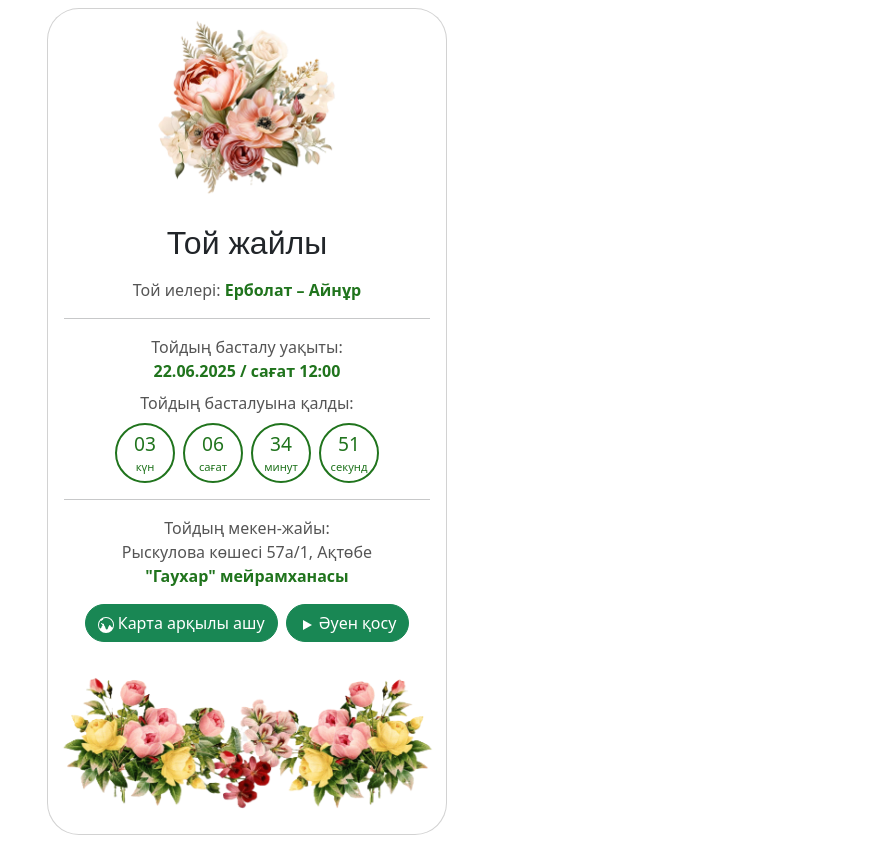
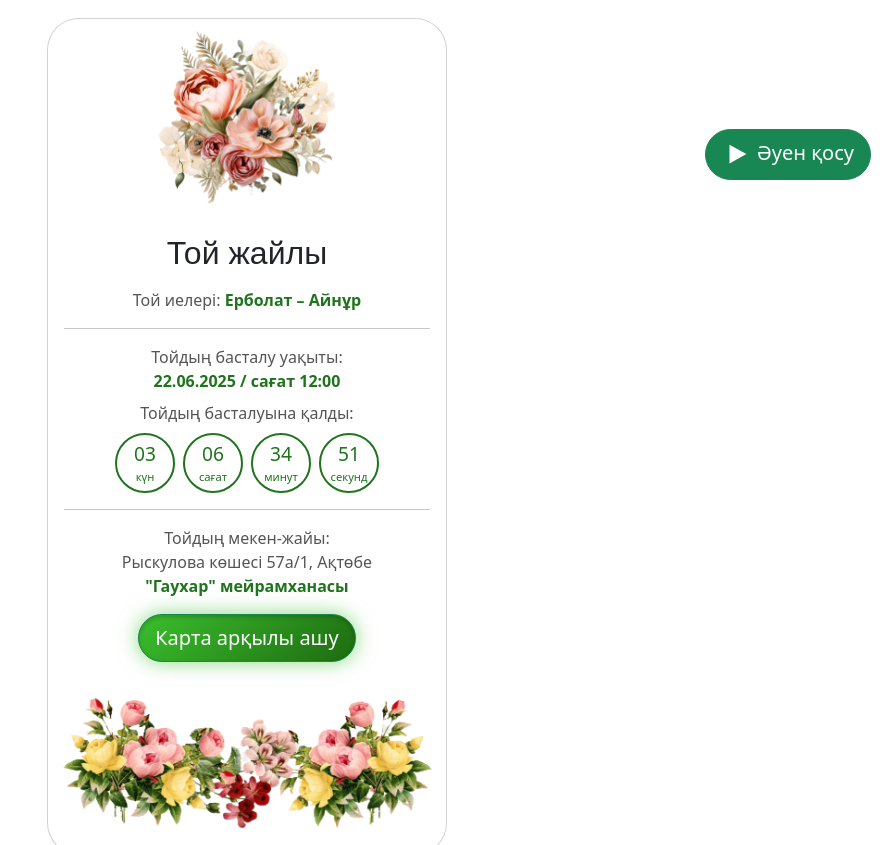
Before and after one commit to Yessirkegen/WeddingLetter, a plain HTML site: page index.html in a window 1280 px wide. Shown: the part 540-1385 px from the top of the page, without its empty margins (393-1280 px from the left). Drawn offline with nearby package versions, Linux system fonts and the light colour scheme; no server answers.

Commit message:
fix/play-btn-map-btn

```diff
--- a/index.css
+++ b/index.css
@@ -40,14 +40,15 @@ h1, h2, h3 {
     display: flex;
     justify-content: center;
     align-items: center;
-    padding: 1em 0;
+    padding: 0;
     background: #fff;
 }
-.hero img {
-    max-width: 300px; /* Задаём нужную максимальную ширину */
+.hero-bg__img {
+    max-width: 380px; /* Задаём нужную максимальную ширину */
     width: 100%;
     height: auto;
     display: block;
+    overflow: visible;
 }
 
 /* Блок под картинкой */
@@ -103,8 +104,21 @@ h1, h2, h3 {
 }
 
 
-.btn-play svg { width: 1em; height: 1em; fill: currentColor; }
+.btn-play svg { width: 1.5em; height: 1.5em; margin-bottom: 2px; fill: currentColor; }
+#btnHero {
+  position: fixed;       /* фиксируем относительно окна браузера */
+  right: 1rem;           /* отступ от правого края */
+  bottom: 5rem;          /* отступ от нижнего края */
+  z-index: 9999;         /* чтобы кнопка была поверх всего */
+}
 
+/* При желании: сделать чуть больше отступ на мобильных */
+@media (max-width: 576px) {
+  #btnHero {
+    right: 0.5rem;
+    bottom: 2.5rem;
+  }
+}
 
 .card {
     text-align: center;
@@ -134,9 +148,42 @@ h1, h2, h3 {
 .countdown span { color:#20741D;font-size:1.2em; }
 .countdown small { color:#20741D;font-size:0.7em; }
 .buttons { display:flex;justify-content:center;gap:0.5em;flex-wrap:wrap;margin-top:1em; }
-.map-btn { background:#20741D;color:#fff;border:none; }
+.map-btn {
+  position: relative;
+  overflow: hidden;                /* обязательно */
+  display: inline-block;
+  padding: 0.75em 1.5em;
+  font-size: 1rem;
+  color: #fff;
+  border-radius: .5em;
+  background: linear-gradient(135deg, #3abf2d, #1e6b10);
+  box-shadow: 0 0 20px rgba(58,191,45,0.6), inset 0 2px 4px rgba(0,0,0,0.2);
+  transition:
+    transform 0.8s ease-in-out,
+    box-shadow 0.8s ease-in-out;
+}
+.map-btn::before {
+  content: "";
+  position: absolute;
+  inset: 0;
+  background: linear-gradient(135deg, #1e6b10, #3abf2d);
+  opacity: 0;
+  transition: opacity 0.8s ease-in-out;
+  pointer-events: none;
+  z-index: -1;
+}
+.map-btn:hover {
+  transform: translateY(-1px);
+  box-shadow: 0 0 30px rgba(58,191,45,0.8), inset 0 2px 4px rgba(0,0,0,0.2);
+}
+.map-btn:hover::before {
+  opacity: 1;        /* постепенно меняем градиент */
+}
+.map-btn:active {
+  transform: translateY(0);
+  box-shadow: 0 0 10px rgba(58,191,45,0.4), inset 0 2px 6px rgba(0,0,0,0.3);
+}
 .audio-btn { background:#fff;color:#20741D;border:2px solid #20741D; }
-.map-btn:hover { background:#2a8e33; }
 .audio-btn:hover { background:#f0fff0; }
 
 /* Owners */
--- a/index.html
+++ b/index.html
@@ -22,7 +22,7 @@
   <div class="hero-text container">
     <h1 class="kurmetti">Құрметті қонақтар!</h1>
     <p class="shaktext">Ұлымыз Жасұлан мен келініміз Гүлденнің тойына шақырамыз.</p>
-    <button class="btn rounded-5 btn-success btn-play" id="btnHero">
+    <button class="btn btn-lg rounded-5 btn-success btn-play" id="btnHero">
       <svg viewBox="0 0 64 64"><path d="M16 12v40l36-20z"/></svg> Әуен қосу
     </button>
   </div>
@@ -46,16 +46,10 @@
         <hr>
         <p>Тойдың мекен-жайы:<br>Рыскулова көшесі 57а/1, Ақтөбе<br><strong>"Гаухар" мейрамханасы</strong></p>
         <div class="buttons">
-          <a class="btn rounded-5 btn-success" href="https://2gis.kz/aktobe/geo/70000001032399700/57.131611,50.313008"
-            target="_blank" class="btn map-btn">
-            <svg xmlns="http://www.w3.org/2000/svg" width="16" height="16" fill="currentColor" class="bi bi-globe-central-south-asia-fill" viewBox="0 0 16 16">
-              <path fill-rule="evenodd" d="M8 0a8 8 0 1 1 0 16A8 8 0 0 1 8 0m0 1a7 7 0 0 0-3.115.73.48.48 0 0 0 .137.292.488.488 0 0 1-.126.78l-.292.145a.7.7 0 0 0-.187.136l-.48.48a1 1 0 0 1-1.023.242l-.02-.007a1 1 0 0 0-.461-.041A6.97 6.97 0 0 0 1 8a6.96 6.96 0 0 0 .883 3.403l.86-.213c.444-.112.757-.512.757-.971v-.184a1 1 0 0 1 .445-.832l.04-.026a1 1 0 0 0 .153-1.54L3.12 6.622a.415.415 0 0 1 .542-.624l1.09.817a.5.5 0 0 0 .523.047A.5.5 0 0 1 6 7.31v.455a.8.8 0 0 0 .13.432l.796 1.193a1 1 0 0 1 .116.238l.73 2.19a1 1 0 0 0 .949.683h.058a1 1 0 0 0 .949-.684l.73-2.189q.042-.127.116-.238l.791-1.187A.45.45 0 0 1 11.743 8c.16 0 .306.083.392.218.557.875 1.63 2.282 2.365 2.282l.04-.003A7 7 0 0 0 8 1"/>
-            </svg>
+          <a class="btn btn-lg rounded-5 btn-success map-btn" href="https://2gis.kz/aktobe/geo/70000001032399700/57.131611,50.313008"
+            target="_blank">
             Карта арқылы ашу
           </a>
-            <button class="btn rounded-5 btn-success btn-play" id="btnCard">
-              <svg viewBox="0 0 64 64"><path d="M16 12v40l36-20z"/></svg> Әуен қосу
-            </button>
         </div>
       </div>
       <img src="./public/flowers_bottom.png" class="w-100 m-auto mb-3">
```
